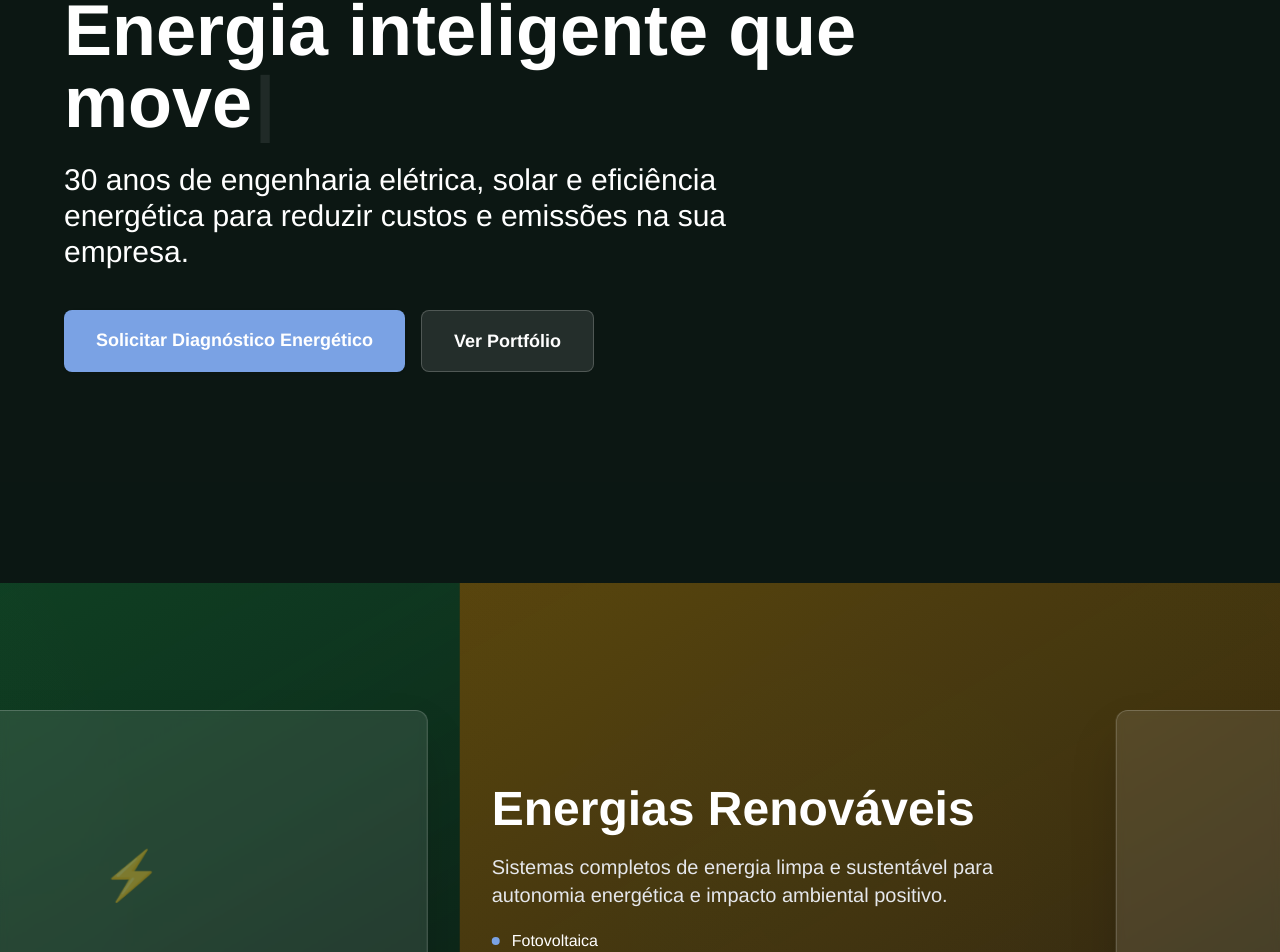
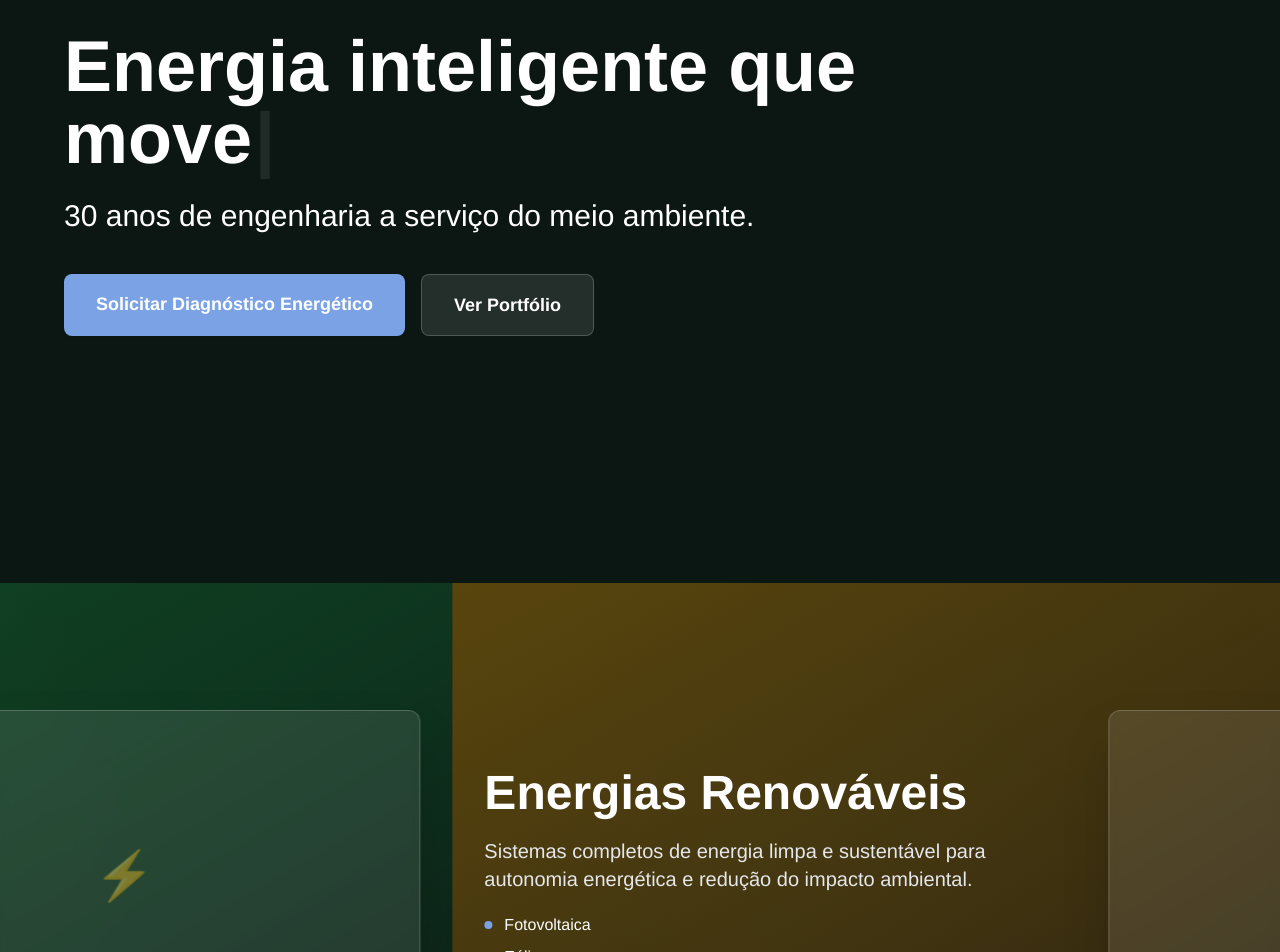
Before and after one commit to ElectROM-Eng/site, a Next.js app in the folder site-electrom/: page / in a window 1280 px wide. Shown: the part 281-1233 px from the top of the page. Built offline with nearby package versions, Linux system fonts and the light colour scheme; no server answers.

Commit message:
ajuste nos textos

```diff
--- a/site-electrom/src/components/ContactCTA.jsx
+++ b/site-electrom/src/components/ContactCTA.jsx
@@ -96,8 +96,8 @@ const ContactCTA = () => {
           </div>
 
           <h2 className="text-3xl md:text-4xl lg:text-5xl font-bold mb-6 leading-tight">
-            Vamos tirar seu projeto
-            <span className="block text-brand-blue">do papel?</span>
+            Vamos tirar seu projeto{' '}
+            <span className="text-brand-blue">do papel?</span>
           </h2>
 
           <p className="text-lg md:text-xl text-white/90 max-w-3xl mx-auto leading-relaxed mb-4">
--- a/site-electrom/src/components/HeroSection.jsx
+++ b/site-electrom/src/components/HeroSection.jsx
@@ -45,8 +45,7 @@ export default function HeroSection() {
           />
         </h1>
         <h2 className="text-xl md:text-2xl lg:text-3xl font-light mb-10 max-w-3xl">
-          30 anos de engenharia elétrica, solar e eficiência energética para
-          reduzir custos e emissões na sua empresa.
+          30 anos de engenharia a serviço do meio ambiente.
         </h2>
         <div className="flex flex-col sm:flex-row gap-4">
           <motion.a
--- a/site-electrom/src/components/ServicesHorizontalScroll.jsx
+++ b/site-electrom/src/components/ServicesHorizontalScroll.jsx
@@ -23,10 +23,11 @@ const services = [
     id: 2,
     title: 'Energias Renováveis',
     description:
-      'Sistemas completos de energia limpa e sustentável para autonomia energética e impacto ambiental positivo.',
+      'Sistemas completos de energia limpa e sustentável para autonomia energética e redução do impacto ambiental.',
     features: [
       'Fotovoltaica',
       'Eólica',
+      'Biomassa',
       'Aquecimento Solar',
       'Estações de Carregamento EV'
     ],
@@ -40,17 +41,16 @@ const services = [
     id: 3,
     title: 'Instalação de Média e Baixa Tensão',
     description:
-      'Projetos elétricos industriais e comerciais com máxima segurança e conformidade às normas técnicas.',
+      'Projetos elétricos com máxima segurança e conformidade às normas técnicas.',
     features: [
       'Ramal de entrada',
       'Cabine Primária',
       'Centro de Medição',
       'SPDA',
       'HVAC',
-      'CFTV',
+      'Automação',
       'Vistorias',
-      'Manutenção',
-      'Automação'
+      'Manutenção em Geral',
     ],
     testimonial:
       'Instalação elétrica impecável. Segurança e eficiência que nossa indústria precisava.',
@@ -79,7 +79,7 @@ const services = [
     id: 5,
     title: 'Gerenciamento de Obras',
     description:
-      'Coordenação completa de projetos elétricos e energéticos, garantindo prazo, qualidade e segurança em todas as etapas.',
+      'Coordenação completa de projetos em geral, garantindo prazo, qualidade e segurança em todas as etapas.',
     features: [
       'Gestão de contrato',
       'Gestão de equipe',
--- a/site-electrom/src/components/SlotMachineCases.jsx
+++ b/site-electrom/src/components/SlotMachineCases.jsx
@@ -255,7 +255,7 @@ export default function SlotMachineCases() {
           whileHover={{ scale: 1.05, boxShadow: '0 4px 24px 0 #7AA2E4aa' }}
           whileTap={{ scale: 0.97 }}
         >
-          Ver Todos os Cases de Sucesso
+          Veja Outros os Cases de Sucesso
           <svg
             className="ml-2 w-5 h-5"
             fill="none"
```
